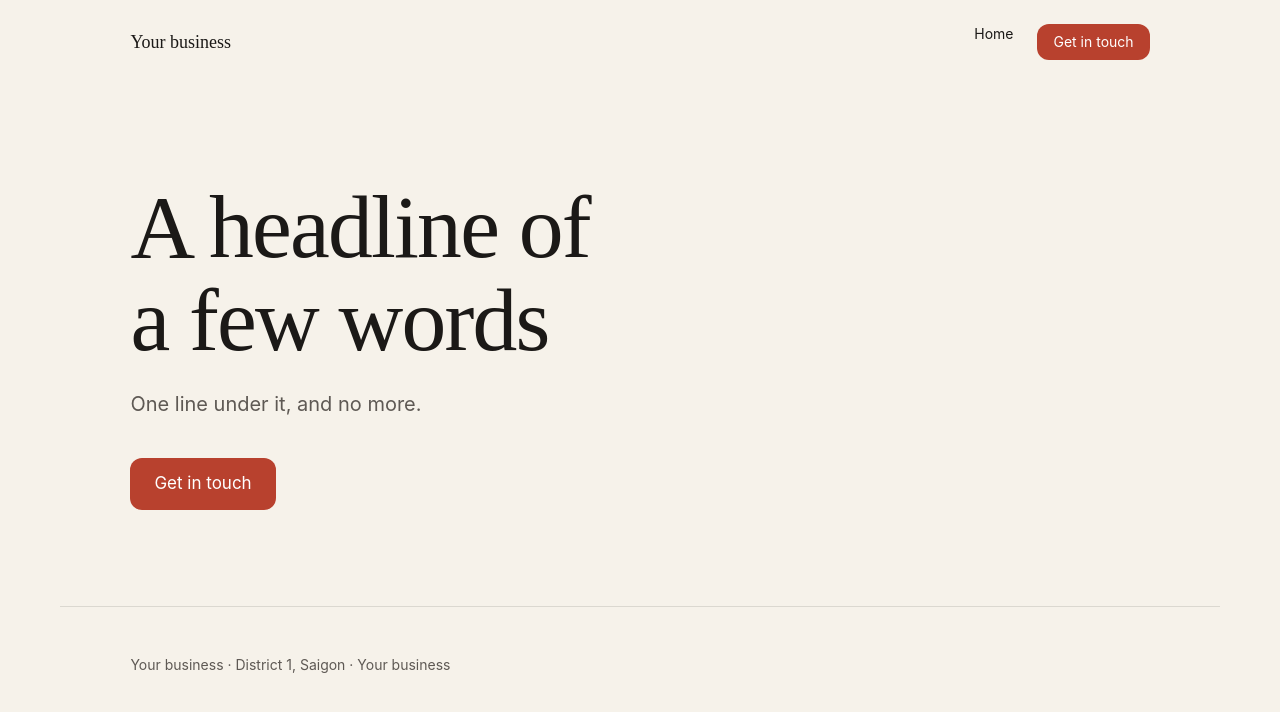
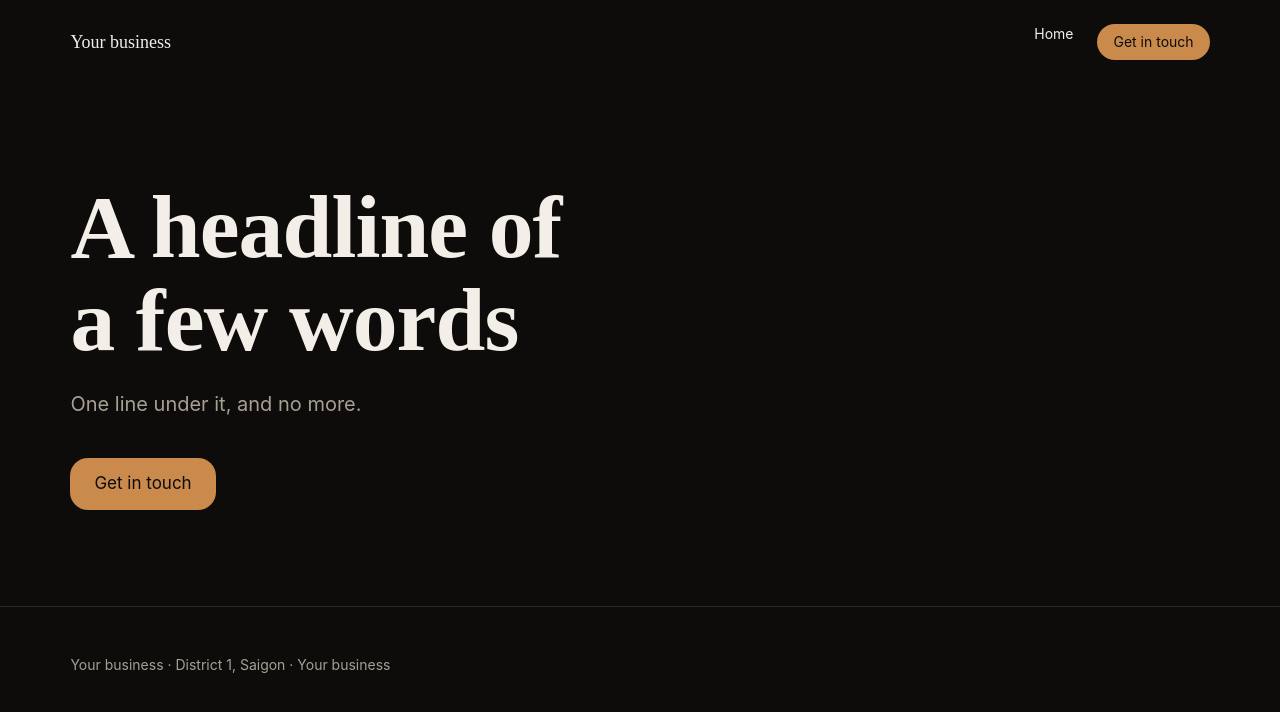
Before and after one commit to ThanhNV121097/project-b7538ffb, a React (Vite) app in the folder code/frontend/: page / in a window 1280 px wide. Shown: the top 712 px of the page. Built offline with nearby package versions, Linux system fonts and the light colour scheme.

Commit message:
design: theme tokens for Tony Apple

```diff
--- a/code/frontend/src/theme.css
+++ b/code/frontend/src/theme.css
@@ -2,21 +2,23 @@
    these, so the owner changes the whole site by changing a value here — in
    the Studio, without a rebuild. Components never carry a raw colour. */
 :root {
-  --ground: #F6F2EA;
-  --surface: #FFFFFF;
-  --ink: #1B1917;
-  --ink-soft: #5E5954;
-  --accent: #B8412E;
-  --accent-ink: #FFFFFF;
-  --line: rgba(27, 25, 23, 0.12);
+  --ground: #0D0C0B;
+  --surface: #171513;
+  --ink: #F3EFE8;
+  --ink-soft: #A79F93;
+  --accent: #C98A4B;
+  --accent-ink: #0D0C0B;
+  --line: rgba(243, 239, 232, 0.12);
 
-  --font-display: "Fraunces";
+  --font-display: "Syne";
   --font-body: "Inter";
-  --weight-display: 500;
-  --tracking-display: -0.02em;
+  --weight-display: 700;
+  --tracking-display: -0.01em;
+  --weight-body: 400;
+  --weight-medium: 500;
 
-  --radius: 12px;
-  --radius-sm: 6px;
+  --radius: 18px;
+  --radius-sm: 8px;
   --radius-pill: 999px;
 
   /* Spacing, shadow and motion: one scale each, so a story can always name a
@@ -29,12 +31,19 @@
   --space-8: 32px;
   --space-12: 48px;
   --space-16: 64px;
-  --shadow-sm: 0 1px 2px rgba(27, 25, 23, 0.06);
-  --shadow-md: 0 8px 24px -12px rgba(27, 25, 23, 0.25);
-  --duration-fast: 120ms;
-  --duration-base: 220ms;
-  --ease-out: cubic-bezier(0.2, 0.7, 0.2, 1);
+  --space-24: 96px;
+  --space-32: 128px;
 
-  --page: 1160px;
-  --gutter: clamp(20px, 5.5vw, 72px);
+  --shadow-sm: 0 1px 2px rgba(0, 0, 0, 0.3);
+  --shadow-md: 0 24px 60px -24px rgba(0, 0, 0, 0.6);
+  --shadow-glow: 0 0 80px -8px rgba(201, 138, 75, 0.35);
+
+  --duration-fast: 150ms;
+  --duration-base: 400ms;
+  --duration-slow: 900ms;
+  --ease-out: cubic-bezier(0.16, 1, 0.3, 1);
+  --ease-in-out: cubic-bezier(0.65, 0, 0.35, 1);
+
+  --page: 1280px;
+  --gutter: clamp(20px, 5.5vw, 80px);
 }
```
